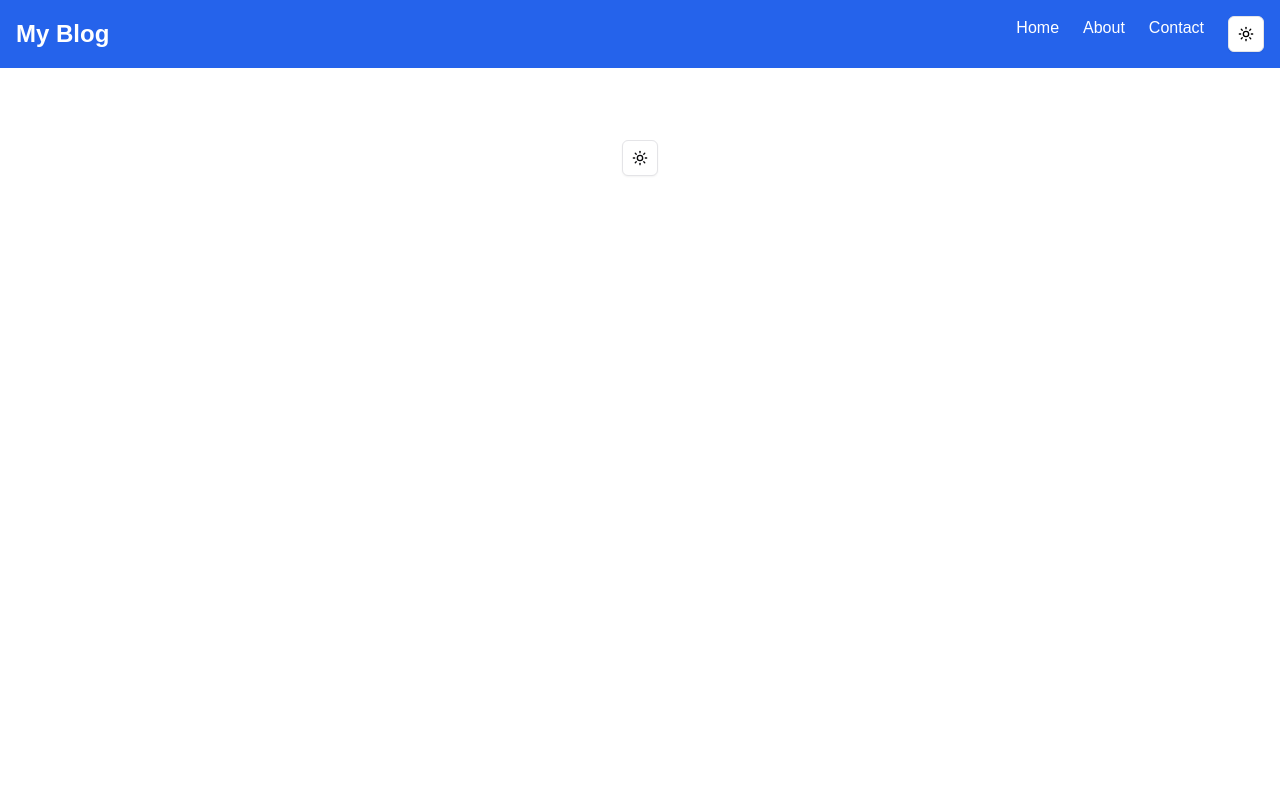
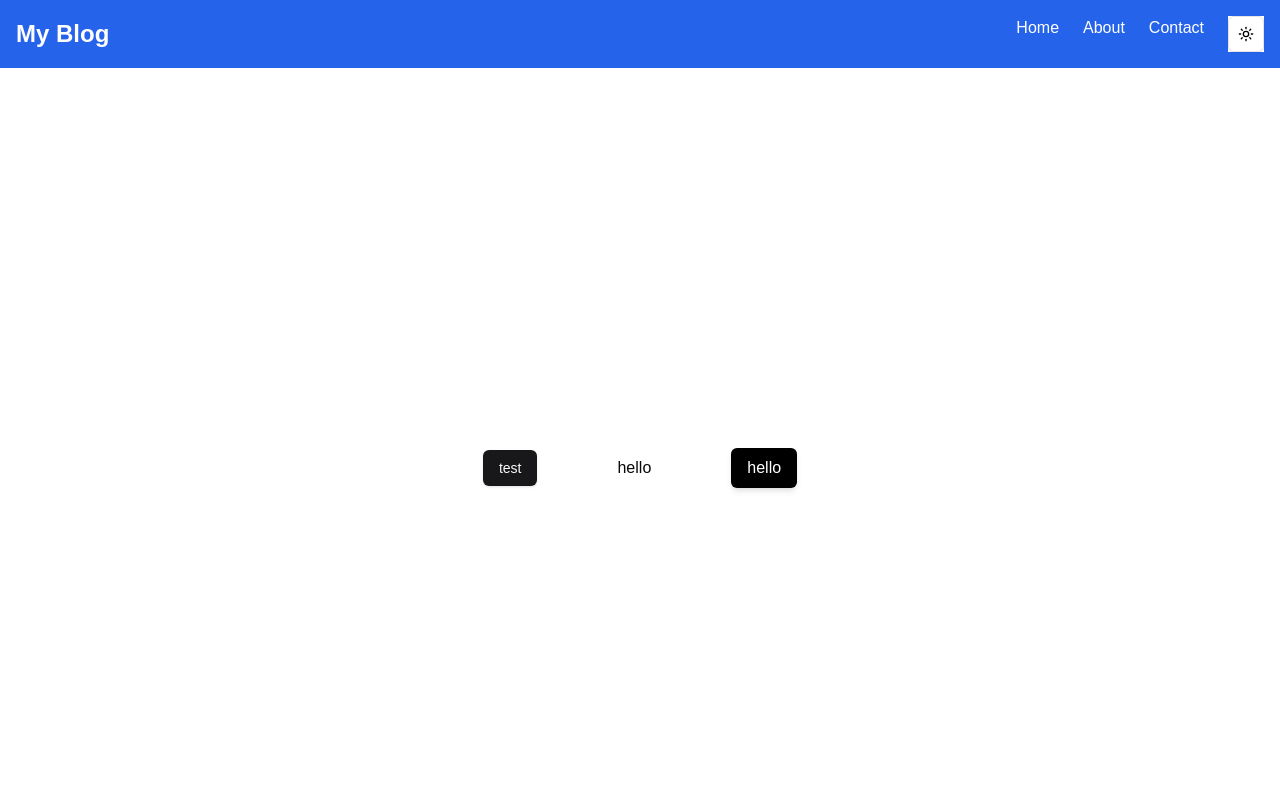
Before and after one commit to luqmanmatloob/nestjs-nextjs-jwt-crud-example, a Next.js app in the folder client/: page / in a window 1280 px wide. Shown: the top 800 px of the page. Built offline with nearby package versions, Linux system fonts and the light colour scheme.

Commit message:
darkmode toggle fixed

```diff
--- a/client/src/app/page.tsx
+++ b/client/src/app/page.tsx
@@ -1,11 +1,21 @@
 import Image from "next/image";
-import { ModeToggle } from "@/components/ModeToggle";
-
+import { Button } from "@/components/ui/button";
 export default function Home() {
   return (
-    <div className="grid grid-rows-[20px_1fr_20px] items-center justify-items-center min-h-screen p-8 pb-20 gap-16 sm:p-20 font-[family-name:var(--font-geist-sans)]">
 
-<ModeToggle />
+    <div className="
+flex gap-20  items-center justify-center min-h-screen py-2
+">
+      <Button>
+        test
+      </Button>
+
+      <button> hello</button>
+
+      <button className="bg-black  text-white dark:bg-white dark:text-black px-4 py-2 rounded-md shadow-md hover:bg-gray-800 dark:hover:bg-gray-200 transition-colors">
+        hello
+      </button>
+
     </div>
   );
 }
--- a/client/src/components/layout/Header.tsx
+++ b/client/src/components/layout/Header.tsx
@@ -1,5 +1,5 @@
 import React from 'react';
-import {ModeToggle} from '../ModeToggle';
+import { ModeToggle } from '../ModeToggle';
 
 const Header = () => {
     return (
@@ -10,9 +10,15 @@ const Header = () => {
                     <li><a href="/" className="hover:text-gray-200">Home</a></li>
                     <li><a href="/about" className="hover:text-gray-200">About</a></li>
                     <li><a href="/contact" className="hover:text-gray-200">Contact</a></li>
-          <li className="text-black dark:text-white">
+                    <li className=
+                    "bg-white text-black  dark:bg-blue-600 dark:text-white"
+                    >
+
                         <ModeToggle />
                     </li>
+
+
+
                 </ul>
             </nav>
         </header>
```
Lines whose indentation alone changed are shown as unchanged.
